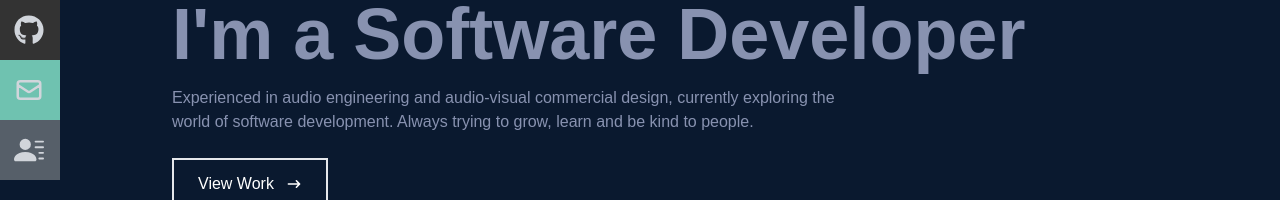
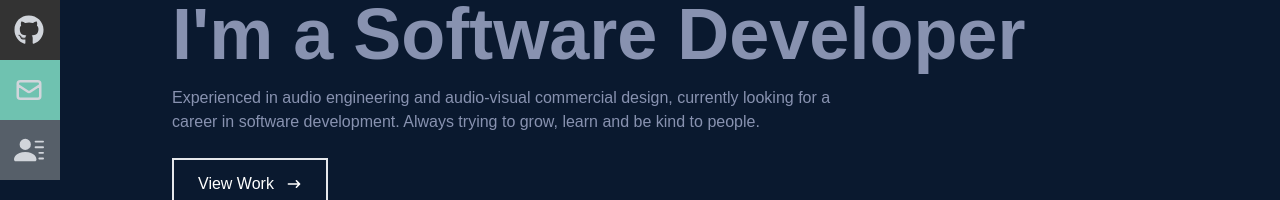
Before and after one commit to mikhail-robinson/portfolio-website, a React (Create React App) app: page / in a window 1280 px wide. Shown: the part 340-540 px from the top of the page. Built offline with nearby package versions, Linux system fonts and the light colour scheme.

Commit message:
update text

```diff
--- a/src/components/Home.jsx
+++ b/src/components/Home.jsx
@@ -16,7 +16,7 @@ const Home = () => {
         </h2>
         <p className="text-[#8892b0] py-4 max-w-[700px]">
           Experienced in audio engineering and audio-visual commercial design,
-          currently exploring the world of software development. Always trying
+          currently looking for a career in software development. Always trying
           to grow, learn and be kind to people.
         </p>
         <div>
```
